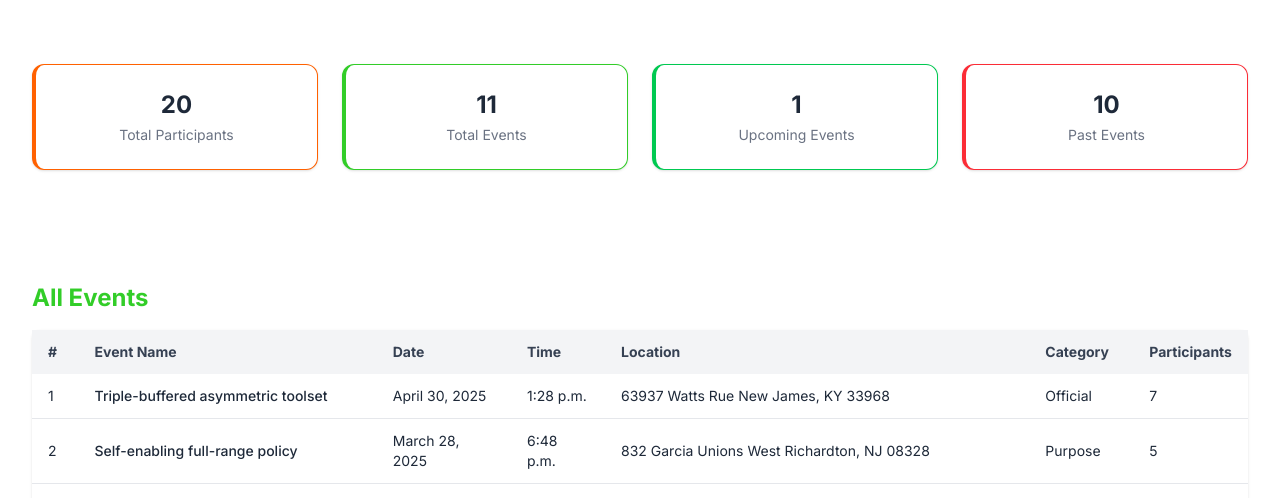
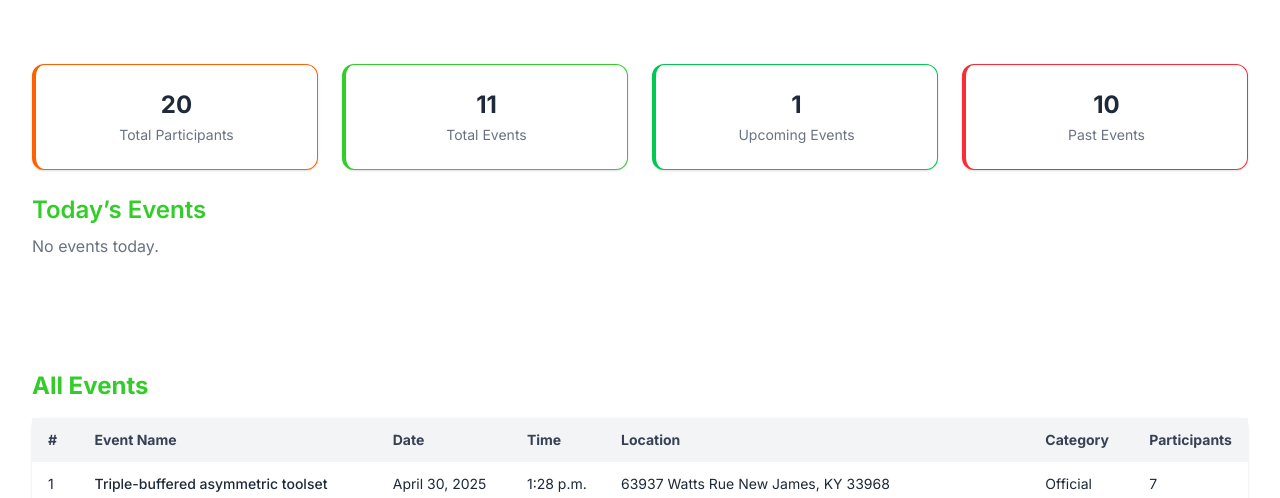
Before and after one commit to Abdullah149081/event-system, a Django app: page /dashboard/ in a window 1280 px wide. Shown: the part 148-646 px from the top of the page. Run offline with Django 5.2, Linux system fonts and the light colour scheme; data comes from the database, SQL or seed files in the repository; both versions use the stored data as it was after the commit; style sheets or scripts are compiled from the project's sources; some libraries are stand-ins or nearby versions.

Commit message:
:art: Add today's events section to dashboard; update event retrieval logic in views for improved data handling

```diff
--- a/events/templates/dashboard/stats.html
+++ b/events/templates/dashboard/stats.html
@@ -15,4 +15,18 @@
         <h2 class="text-2xl font-bold text-gray-800">{{ past_events|length }}</h2>
         <p class="text-sm text-gray-500 mt-1">Past Events</p>
     </div>
+    <div>
+        <h2 class="text-2xl font-semibold text-primary mb-2">Today’s Events</h2>
+        {% if today_events %}
+            <ul class="space-y-3">
+                {% for event in today_events %}
+                    <li class="bg-white p-4 rounded shadow border-l-4 border-primary">
+                        <strong>{{ event.name }}</strong> - {{ event.time }} at {{ event.location }}
+                    </li>
+                {% endfor %}
+            </ul>
+        {% else %}
+            <p class="text-gray-500">No events today.</p>
+        {% endif %}
+    </div>
 </div>
--- a/events/views.py
+++ b/events/views.py
@@ -41,17 +41,14 @@ def home(request):
 
 
 def event_detail(request, event_id):
-    events = all_events()
     try:
-        event = events.get(id=event_id)
+        event = (
+            Event.objects.select_related("category")
+            .prefetch_related("participants")
+            .get(id=event_id)
+        )
     except Event.DoesNotExist:
-        return HttpResponseNotFound
-    ("Event not found")
-    event = (
-        Event.objects.select_related("category")
-        .prefetch_related("participants")
-        .get(id=event_id)
-    )
+        return HttpResponseNotFound("Event not found")
 
     context = {
         "event": event,
@@ -66,6 +63,7 @@ def dashboard(request):
 
     context = {
         "events": events,
+        "today_events": events.filter(date=current_date),
         "participants_count": Participant.objects.count(),
         "upcoming_events": Event.objects.filter(date__gte=current_date),
         "past_events": Event.objects.filter(date__lt=current_date),
```
Also changed, not shown: db.sqlite3.
